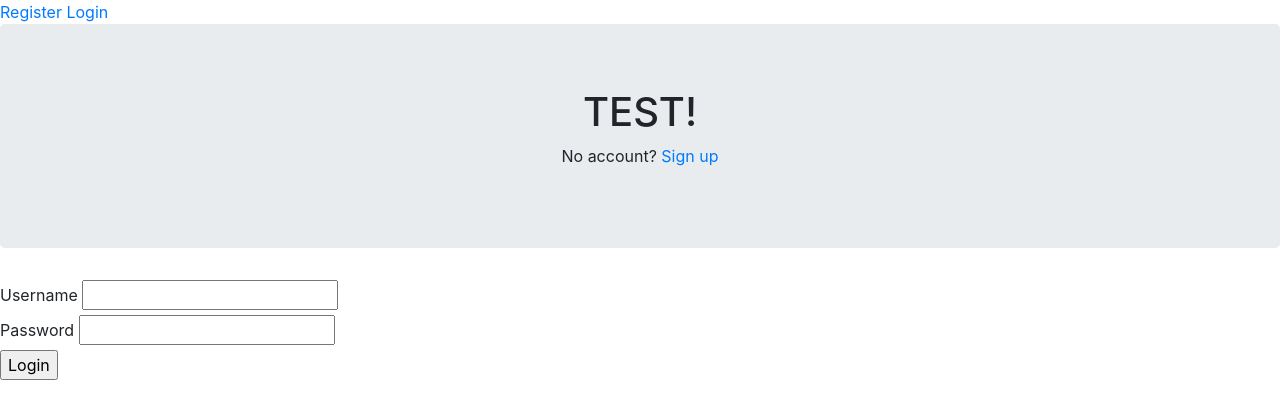
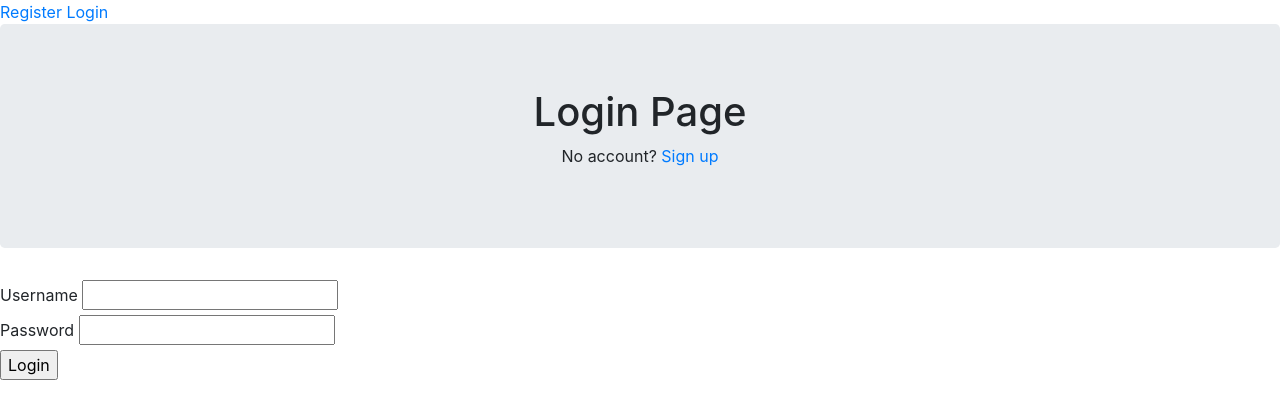
Before and after one commit to MattCrutchley/shoppinglist, a Flask app: page /login in a window 1280 px wide. Shown: the top 419 px of the page. Run offline with Flask 2, Linux system fonts and the light colour scheme; some libraries are stand-ins or nearby versions.

Commit message:
Update login.html

```diff
--- a/application/templates/login.html
+++ b/application/templates/login.html
@@ -3,7 +3,7 @@
 {% extends "base.html" %}
 {% block body %}
 <div class="jumbotron text-center">
-    <h1> TEST! </h1>
+    <h1> Login Page </h1>
 	<p>No account? <a href="{{ url_for('register') }}"> Sign up</a></p>
 </div>
     <div class='form'>
```
